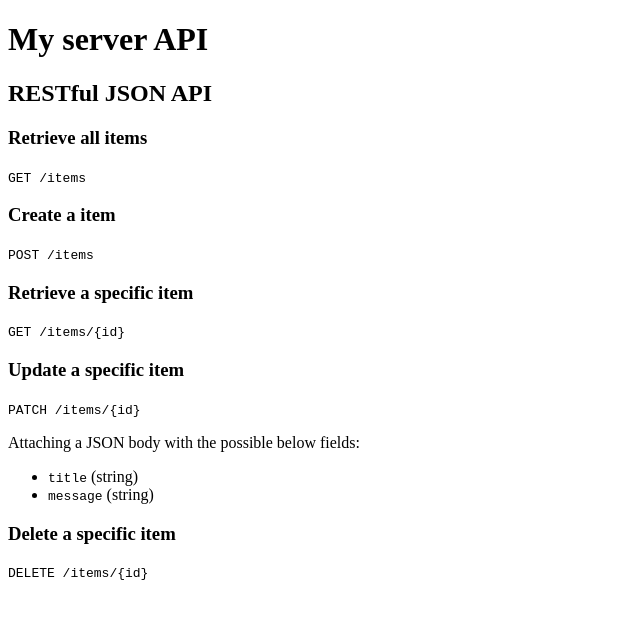
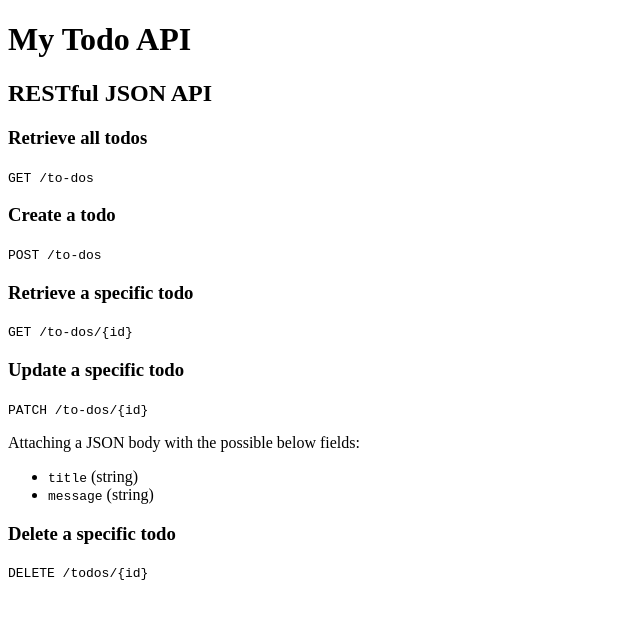
Before and after one commit to TomOwen93/fullstack-todo-app-backend, a website: page public/index.html in a window 1280 px wide. Shown: the whole page, without its empty margins (0-640 px from the left). Drawn offline with Linux system fonts and the light colour scheme.

Commit message:
index.html update

```diff
--- a/public/index.html
+++ b/public/index.html
@@ -1,29 +1,29 @@
 <!DOCTYPE html>
 <html lang="en">
   <head>
-    <title>My server API</title>
+    <title>My Todo API</title>
   </head>
   <body>
     <header>
-      <h1>My server API</h1>
+      <h1>My Todo API</h1>
       <h2>RESTful JSON API</h2>
     </header>
     <main>
       <section>
-        <h3>Retrieve all items</h3>
-        <p><code>GET /items</code></p>
+        <h3>Retrieve all todos</h3>
+        <p><code>GET /to-dos</code></p>
       </section>
       <section>
-        <h3>Create a item</h3>
-        <p><code>POST /items</code></p>
+        <h3>Create a todo</h3>
+        <p><code>POST /to-dos</code></p>
       </section>
       <section>
-        <h3>Retrieve a specific item</h3>
-        <p><code>GET /items/{id}</code></p>
+        <h3>Retrieve a specific todo</h3>
+        <p><code>GET /to-dos/{id}</code></p>
       </section>
       <section>
-        <h3>Update a specific item</h3>
-        <p><code>PATCH /items/{id}</code></p>
+        <h3>Update a specific todo</h3>
+        <p><code>PATCH /to-dos/{id}</code></p>
         <p>Attaching a JSON body with the possible below fields:</p>
         <ul>
           <li><code>title</code> (string)</li>
@@ -31,8 +31,8 @@
         </ul>
       </section>
       <section>
-        <h3>Delete a specific item</h3>
-        <p><code>DELETE /items/{id}</code></p>
+        <h3>Delete a specific todo</h3>
+        <p><code>DELETE /todos/{id}</code></p>
       </section>
     </main>
   </body>
```
